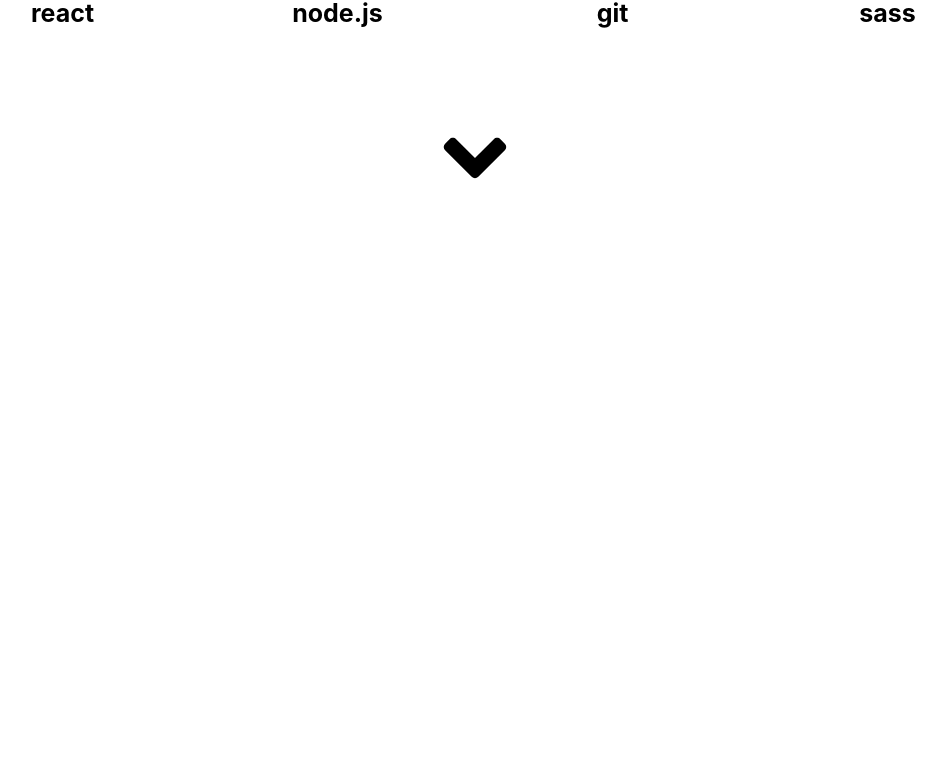
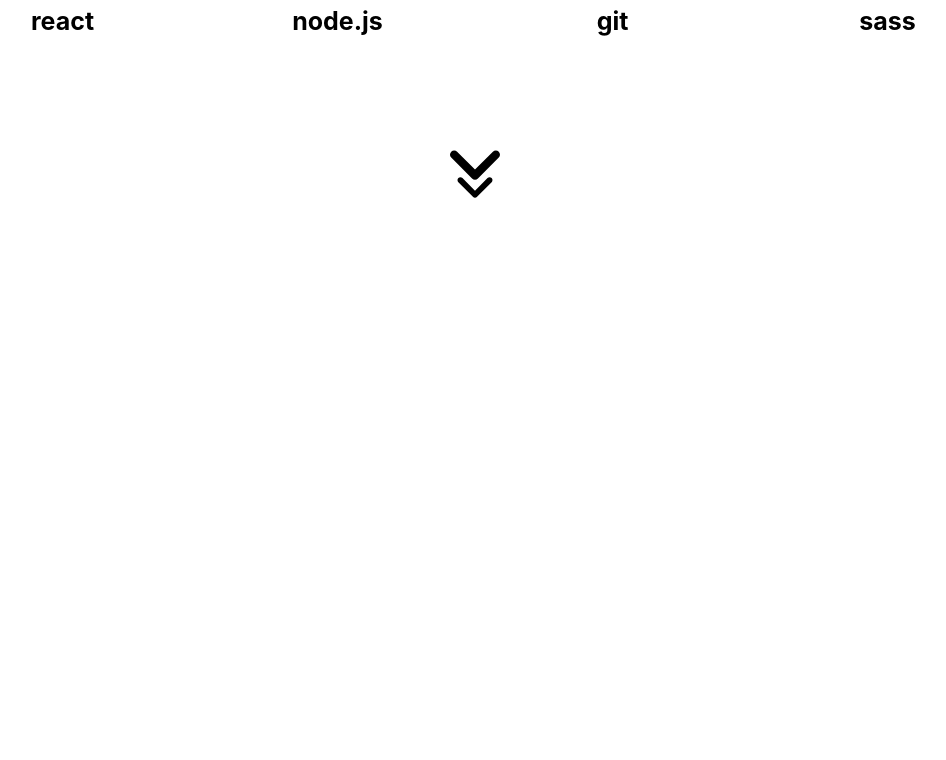
Before and after one commit to RudnickiPawel/p_rudnicki_portfolio, a React (Create React App) app: page / in a window 1280 px wide. Shown: the part 2015-2775 px from the top of the page, without its empty margins (165-1111 px from the left). Built offline with nearby package versions, Linux system fonts and the light colour scheme.

Commit message:
arrow overhaul

```diff
--- a/src/components/Main/Arrow/Arrow.js
+++ b/src/components/Main/Arrow/Arrow.js
@@ -1,11 +1,14 @@
 import '../../../styles/main.css';
-import { FontAwesomeIcon } from '@fortawesome/react-fontawesome'
-import { faAngleDown } from '@fortawesome/free-solid-svg-icons'
+import { ReactComponent as SvgArrow } from '../../../assets/down-arrow-svgrepo-com.svg';
 
 const Arrow = (props) => {
   return (
-    <a href={props.targetId} className='Arrow__container' >
-      <FontAwesomeIcon className={props.version === undefined ? 'Arrow' : 'Arrow Arrow--black' } icon={faAngleDown} />
+    props.version === 'black' ? <a href={props.targetId} className="Arrow Arrow__black">
+      <SvgArrow className="Arrow__arrow Arrow__first Arrow__next" />
+      <SvgArrow className="Arrow__arrow Arrow__second Arrow__next" />
+    </a> : <a href={props.targetId} className="Arrow">
+      <SvgArrow className="Arrow__arrow Arrow__first Arrow__next" />
+      <SvgArrow className="Arrow__arrow Arrow__second Arrow__next" />
     </a>
   );
 };
--- a/src/components/Main/Arrow/_Arrow.sass
+++ b/src/components/Main/Arrow/_Arrow.sass
@@ -1,12 +1,50 @@
 .Arrow
-  width: 100px !important //overwriting fontawesome default width
+  display: flex
+  justify-content: center
+  flex-basis: 100%
+  position: relative
   height: 100px
-  color: white
-  &:hover
-    box-shadow: 1px 1px 7px 5px white
-  &--black
-    color: black
-    &:hover
-      box-shadow: 1px 1px 7px 5px black
+  margin-bottom: 20px
 
-  &__container //arrow container styled in specific sections when needed
+  &__arrow
+    position: absolute
+
+  &__first
+    width: 100px
+    height: 100px
+    top: -3px
+
+  &__second
+    width: 70px
+    height: 70px
+    bottom: -5px
+
+  &__next
+    fill: #fff //default color white
+
+  &__black
+    flex-basis: auto
+    width: 100%
+    margin-bottom: auto
+    .Arrow__arrow
+      fill: #000
+
+@keyframes movingArrows
+  0%
+    opacity: 1
+    transform: translateY(0px)
+  25%
+    opacity: 0
+    transform: translateY(20px)
+  26%
+    opacity: 0
+    transform: translateY(-20px)
+  55%
+    opacity: 1
+    transform: translateY(0px)
+
+.Arrow:hover .Arrow__arrow
+  animation-name: movingArrows
+  animation-duration: 1.4s
+  animation-iteration-count: infinite
+  animation-timing-function: linear
--- a/src/components/Main/Main.js
+++ b/src/components/Main/Main.js
@@ -37,7 +37,7 @@
           img={kreatywnaIMG}
           title='KreatywnaPizza'
           content='Sklep internetowy, za pomocą którego można zamówić pizze. Do wyboru jest ich liczba, rozmiar, a nawet składniki!'
-          techs={['react', 'npm', 'useState', 'useEffect', 'prop drilling', 'error boundary', 'updating nested state', 'fontawesome', 'react-select', 'google-map', 'sass', 'firebase', 'hamburger color changes']}
+          techs={['react', 'npm', 'useState', 'useEffect', 'prop drilling', 'error boundary', 'updating nested state', 'fontawesome', 'react-select', 'google-map', 'sass', 'firebase']}
           github='https://github.com/RudnickiPawel/kreatywna_pizza'
         />
         <ProjectCard
--- a/src/components/Main/Section/ProjectCard/_ProjectCard.sass
+++ b/src/components/Main/Section/ProjectCard/_ProjectCard.sass
@@ -9,6 +9,7 @@
   &__wrapper
     background-color: white
     width: 600px
+    margin-bottom: 50px
 
   &__side
     border-radius: 6%
@@ -37,6 +38,7 @@
     transform: rotateY(180deg)
     h1
       border-bottom: 3px solid rgb(248, 170, 103)
+      margin-top: 0
 
   &__btns-wrapper
     display: flex
--- a/src/components/Main/Section/_Section.sass
+++ b/src/components/Main/Section/_Section.sass
@@ -8,7 +8,6 @@
 
   &--card
     flex-direction: row
-    padding-bottom: 40px
     background-color: rgba(0, 0, 0, 0.8)
     justify-content: space-around
     flex-wrap: wrap
@@ -22,11 +21,6 @@
       margin: 81px auto 500px
     @media screen and ( max-width: 768px )
       margin-top: 0
-      .Arrow__container
-        padding: 0
-    .Arrow__container
-      padding-top: 60px
-      margin: 0 45%
 
   &--skills
     align-items: center
--- a/src/styles/_index.sass
+++ b/src/styles/_index.sass
@@ -1,8 +1,6 @@
 html
-  // max-width: 1920px
   margin: 0 auto
   scroll-behavior: smooth
-  height: 5000px
 
 body
   margin: 0 auto
@@ -12,6 +10,9 @@
   background-image: url(../assets/yehleen-gaffney-ZUY4OT_lMgs-unsplash.jpg)
   background-repeat: no-repeat
   background-size: 100% auto
+  @media screen and ( min-width: 2400px  )
+    background-size: 2400px auto
+    background-position: 50% 0
   @media ( min-width: 769px ) and ( max-width: 1440px )
     background-size: auto 1227px
     background-position: 43% 0%
--- a/src/styles/main.css
+++ b/src/styles/main.css
@@ -1,7 +1,6 @@
 html {
   margin: 0 auto;
   scroll-behavior: smooth;
-  height: 5000px;
 }
 
 body {
@@ -12,6 +11,13 @@
   background-image: url(../assets/yehleen-gaffney-ZUY4OT_lMgs-unsplash.jpg);
   background-repeat: no-repeat;
   background-size: 100% auto;
+}
+
+@media screen and (min-width: 2400px) {
+  body {
+    background-size: 2400px auto;
+    background-position: 50% 0;
+  }
 }
 
 @media (min-width: 769px) and (max-width: 1440px) {
@@ -320,7 +326,6 @@
   -webkit-box-direction: normal;
       -ms-flex-direction: row;
           flex-direction: row;
-  padding-bottom: 40px;
   background-color: rgba(0, 0, 0, 0.8);
   -ms-flex-pack: distribute;
       justify-content: space-around;
@@ -348,14 +353,6 @@
   .Section--card {
     margin-top: 0;
   }
-  .Section--card .Arrow__container {
-    padding: 0;
-  }
-}
-
-.Section--card .Arrow__container {
-  padding-top: 60px;
-  margin: 0 45%;
 }
 
 .Section--skills {
@@ -511,6 +508,7 @@
 .ProjectCard__wrapper {
   background-color: white;
   width: 600px;
+  margin-bottom: 50px;
 }
 
 .ProjectCard__side {
@@ -549,6 +547,7 @@
 
 .ProjectCard__back h1 {
   border-bottom: 3px solid #f8aa67;
+  margin-top: 0;
 }
 
 .ProjectCard__btns-wrapper {
@@ -588,23 +587,105 @@
 }
 
 .Arrow {
-  width: 100px !important;
+  display: -webkit-box;
+  display: -ms-flexbox;
+  display: flex;
+  -webkit-box-pack: center;
+      -ms-flex-pack: center;
+          justify-content: center;
+  -ms-flex-preferred-size: 100%;
+      flex-basis: 100%;
+  position: relative;
   height: 100px;
-  color: white;
+  margin-bottom: 20px;
 }
 
-.Arrow:hover {
-  -webkit-box-shadow: 1px 1px 7px 5px white;
-          box-shadow: 1px 1px 7px 5px white;
+.Arrow__arrow {
+  position: absolute;
 }
 
-.Arrow--black {
-  color: black;
+.Arrow__first {
+  width: 100px;
+  height: 100px;
+  top: -3px;
 }
 
-.Arrow--black:hover {
-  -webkit-box-shadow: 1px 1px 7px 5px black;
-          box-shadow: 1px 1px 7px 5px black;
+.Arrow__second {
+  width: 70px;
+  height: 70px;
+  bottom: -5px;
+}
+
+.Arrow__next {
+  fill: #fff;
+}
+
+.Arrow__black {
+  -ms-flex-preferred-size: auto;
+      flex-basis: auto;
+  width: 100%;
+  margin-bottom: auto;
+}
+
+.Arrow__black .Arrow__arrow {
+  fill: #000;
+}
+
+@-webkit-keyframes movingArrows {
+  0% {
+    opacity: 1;
+    -webkit-transform: translateY(0px);
+            transform: translateY(0px);
+  }
+  25% {
+    opacity: 0;
+    -webkit-transform: translateY(20px);
+            transform: translateY(20px);
+  }
+  26% {
+    opacity: 0;
+    -webkit-transform: translateY(-20px);
+            transform: translateY(-20px);
+  }
+  55% {
+    opacity: 1;
+    -webkit-transform: translateY(0px);
+            transform: translateY(0px);
+  }
+}
+
+@keyframes movingArrows {
+  0% {
+    opacity: 1;
+    -webkit-transform: translateY(0px);
+            transform: translateY(0px);
+  }
+  25% {
+    opacity: 0;
+    -webkit-transform: translateY(20px);
+            transform: translateY(20px);
+  }
+  26% {
+    opacity: 0;
+    -webkit-transform: translateY(-20px);
+            transform: translateY(-20px);
+  }
+  55% {
+    opacity: 1;
+    -webkit-transform: translateY(0px);
+            transform: translateY(0px);
+  }
+}
+
+.Arrow:hover .Arrow__arrow {
+  -webkit-animation-name: movingArrows;
+          animation-name: movingArrows;
+  -webkit-animation-duration: 1.4s;
+          animation-duration: 1.4s;
+  -webkit-animation-iteration-count: infinite;
+          animation-iteration-count: infinite;
+  -webkit-animation-timing-function: linear;
+          animation-timing-function: linear;
 }
 
 .Footer {
```
Also changed, not shown: src/assets/down-arrow-svgrepo-com.svg (added).
